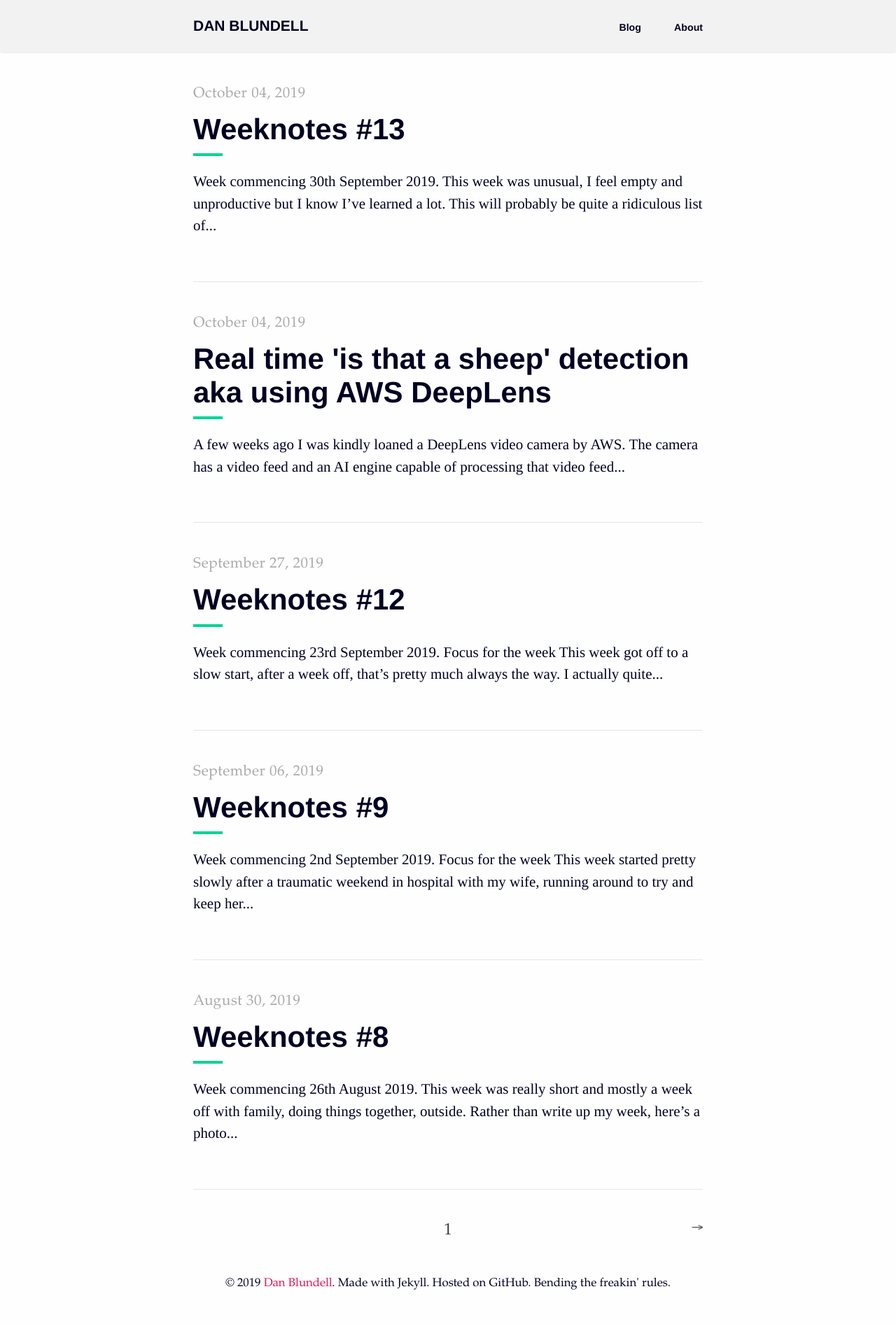
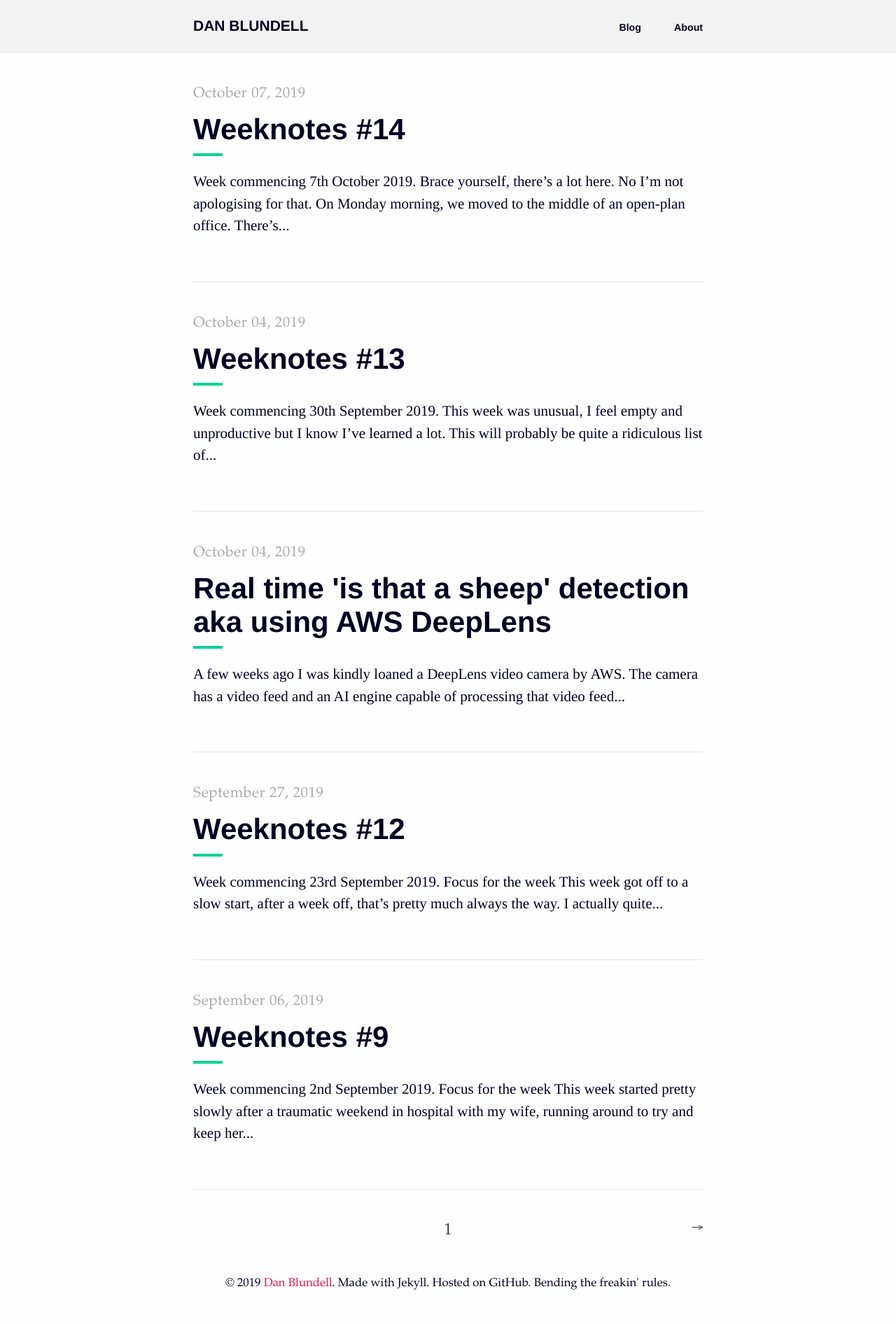
Before and after one commit to danblundell/danblundell.github.io, a Jekyll site: the page built from index.html, in a window 1280 px wide. Shown: the whole page at 70% size. Built offline with Jekyll 4.4.1, drawn with Linux system fonts in a browser that asks for light colours; the list of posts is cut into pages by our own code; part of the change alters nothing that is shown.

Commit message:
add weeknotes 14

```diff
--- /dev/null
+++ b/_posts/2019-10-07-weeknotes-14.md
@@ -0,0 +1,145 @@
+---
+layout: post
+title: "Weeknotes #14"
+date: "2019-10-07"
+meta: ""
+image: ""
+categories: ["weeknotes"]
+published: true
+---
+
+Week commencing 7th October 2019.
+
+Brace yourself, there's a lot here. No I'm not apologising for that.
+
+On Monday morning, we moved to the middle of an open-plan office. There's a lot of politics (aka nonsense) as to why this had to happen but most important to me was the impact on our team as individuals. We used to be tucked away in a corner, around a long, slightly oval board room style table. There were banks of tall cupboards either side of our corner that formed wall-like structures around us. It was a calm and trusted space for our team to work and communicate together.
+
+By contrast, we're lucky to have fairly diverse team, we work hard to bring together all manner of lunatic for the public good. The advantage of such a diverse team is one that's full of individuals with different needs, routines and (as they describe them) 'quirks.' To be the close-knit team we are means a vast amount of trust and safety with each other, that is, in part, a product of our environment so an uprooting shift to a completely open plan office floor posed a few issues. This week, and for a few weeks to come, we'll be working out other ways to help each other handle the change. On a positive note, the physical changes this week mean we've made time to check in with each other to see how the move has affected us.
+
+![View of the open-plan office with some people in the background standing around][office-img]
+
+The move will become normal soon enough but it reminded me just how far many organisations still have to go to really understand how to develop better cultures, norms and ways of operating that actually have empathy for people. As an aside, This forced change occurred during world mental health week. 'Nuff said.
+
+
+## Distraction of the week
+
+One thing that stood out this week was another chapter of what I am now calling "Dan's memoirs on why [separation of duties][sod] is radically unproductive."
+
+It began with a security certificate that was expiring (yes, fight off the yawn if you can). Anyway, at the risk of over-explaining, if you've not come across them before, security certificates are the 'padlock' in your browsers address bar when you visit a website. They stop Snoopy McSnoopersons spying on your internet use. Security certificates have an expiry date and need renewing every now and then. For the certificates our team is in control of, I implemented a process a while back where we didn't need to do anything. The certificates just renewed automagically and we got a lovely little email that told us everything was dandy, no panic, no effort, just handled.
+
+Recently, however, there've been a few 'situations' shall we call them where we've not been able to use that process, don't ask why, it still baffles me even now and I've wasted far too much time getting frustrated by the madness of it already.
+
+Long story short, I spent Tuesday in a seemingly never-ending email chain waiting for someone to take responsibility for a certificate renewal. It was becoming more and more urgent and it was a certificate that's not within my team's responsibility but I'd somehow become involved (the joy of CC in email). Eventually, I gave up waiting for someone to step up and dealt with it myself. I'm _really_ trying not to take control of situations but I equally cannot stand by and watch customers and end-users be let down by a lack of ownership, proactiveness and pragmatism. Sometimes it doesn't matter about following a process to the letter, sometimes, things just need doing and we can work out who's budget code to use later. It's probably not that big'a deal. </rant>
+
+Oh, and the reason [separation of duties][sod] pains me in situations like this? In my experience of it, separation of duties actively discourages collaboration. Its a notion designed to improve security, however, it aims to do this by keeping things separated, security through obscurity. If we want safer systems of work, we need to build trust through openness and transparency rather than segregation. [Don't @ me][me-twitter].
+
+
+## Leadership meetings
+
+We had a budget and leadership team meetings this week too. The budget meeting was really useful, we now have a shared an understanding of where we are at financially for the year. We asked some good introspective questions, and ultimately found some gaps in the way we work.
+
+We learned that we're not great at being consistent in the way we do things throughout the team. Processes like; when we invoice and _how_ we invoice, when we move projects from one stage to another and how we close projects down are all have a slightly different method and reasoning by each of us in the team. Equally, our reasoning or focus changes over time. We're a team that's grown from 4 to 40 in 4 years and thinking about it now, that's steady enough growth to not really notice how much we've changed.
+
+We came up with a plan to plug some holes and [Steve][steve] is going to write up a clearer version of what we do so that we can all work out if we _are_ doing the same thing. From there, we can be more conscious of our learning and the changes we make.
+
+On the other hand, the leadership team meeting wasn't fun for me, a few things happened and I ended up inside my own head because I couldn't mentally be in the room. I've learned over the past few years that I can become quite clouded if I feel like someone attacks my values in public, so I retire to my own thoughts to reflect later instead, it's a coping mechanism.
+
+One of the great outcomes of writing [#weeknotes][weeknotes] for me has been the ability to reflect. Every part of me is invested in what I'm doing, I care deeply about the people around me, the work and making an impact, not changing the world, just taking meaning actions. At the time of the conflict in our leadership meeting, I felt attacked and I've learned to internalise that so that it doesn't do long term damage to relationships. Whilst writing these notes I actually feel like it was a really positive thing to have been challenged so openly. It wasn't [hot or cold conflict][hot-conflict] but somewhere in between and I'm now quite thankful that we're able to keep that kind of energy in our team – we're all invested in the work, it's inevitable that we'll get caught up in disagreement. The way it was handled by our [great leader][cheryl-twitter] was really impressive. I'm grateful that we all have such a commitment to learning and improvement in the team.
+
+I've just previewed these notes I'm conscious how long they are but I actually need to get the rest of this out for my own sanity.
+
+Anthony has continued to push himself, delivering time and time again on not only his technical ability but his self-confidence. This week he facilitated the daily stand-up, initiated multiple conversations with me and others and continued to deliver a really high standard of work. The most impressive and satisfying thing is the level of consideration Anthony gives to his actions. He exudes intent.
+
+
+Will is continuing to really embrace his role as a senior in some of the best possible ways. He started a [side project][will-bot] a while ago and decided to use it as an opportunity to bring other people from the team in to work on it together.
+
+![Will as an apprentice looks like young Harry Potter][will-hp-img]{:class="fr"}
+
+These last few weeks he's really been an example of leading people well. He's been open, encouraging and adapted to the needs of each person that's collaborated with him. Equally, Will's constant emphasis on optimisation is becoming his most powerful weapon, coaching others in really thinking through problems and considering the impact of the decisions we're making.
+
+I mean, what higher level of acknowledgement of someone's impact can you get than teammates sharing memes of each other.
+
+
+## Lectures
+
+Last but no means least, Thursday and Friday I started a Global Strategy module for my post-grad.
+
+We worked through a series of exercises, research and concepts developed through the 1960s to present day, many of which I'd not understood in such detail before and the academic focus really helped me understand some of the research theories that back up the events and decision making that I'm seeing day to day in the organisations we work with.
+
+Over the two days, we covered two main areas; [Porterian strategy][msc-porter], [Resource Based View][msc-rbv] strategy. Neither of which I completely agree with but the exciting part of the course is that I'm not supposed to.
+
+The best part of the two days was the debate with each other in the lectures and working through exercises to model our own organisations against different strategic tools, I'll maybe publish my actual notes on these days separately but for now, here's my scrawlings on [Porter's 5-forces][msc-porter-forces] when applied to the shared IT service we work in.
+
+![Porters five forces model applied to LGSS IT service][msc-porter-img]
+
+After being inspired by what I'd learned over the two days, I also decided to experiment with a practical application on my own team. It's still very much a work in progress but I drew up a variation on a [Wardley Map][wardley-maps] that shows dependencies between technologies we use and their evolution
+
+![Digital Wardley Map][wardley-map-img]
+
+It's not an entirely 'correct' use of a [Wardley map][wardley-maps] but it's helping me understand and evaluate how we work, what we use and the decisions we make in future. Next, I'll be mapping teams and roles into the map too to try and visualise the relationship between technology and people.
+
+## Redeeming the week
+
+As you may be able to tell, Monday to Thursday was pretty draining, if you can't I'm either really bad at writing with emotion or I've hidden it well. Either way, I left work almost every day angry, frustrated and exhausted.
+
+To try and turn the week around I took some out for myself before a lecture on Friday. I decided to do something positive for others in an effort to prove to myself that, just because I felt like I was on the receiving end of some crappy situations and behaviours this week it didn't mean I had to pass them on.
+
+So Friday morning, the day after [#worldmentalhealthday][twitter-mental], in a [Costa in Stoney Stratford][costa], I wrote eight thank you messages.
+
+I didn't write messages for everyone that I need to thank but just a few people that I've talked with about mental health or people that stood out as an example of how to talk honestly and sensibly.
+
+<blockquote class="twitter-tweet" data-link-color="#E81C4F"><p lang="en" dir="ltr">Thank you <a href="https://twitter.com/Redjotter?ref_src=twsrc%5Etfw">@redjotter</a> for being you. You somehow message me at just the right moments, when I feel like I’ve completely lost it and bring me back to reality. You are honest, trusted and have immense integrity. <a href="https://twitter.com/hashtag/WorldMentalHealthDay?src=hash&amp;ref_src=twsrc%5Etfw">#WorldMentalHealthDay</a></p>&mdash; Dan Blundell (@danblundell) <a href="https://twitter.com/danblundell/status/1182562655594274817?ref_src=twsrc%5Etfw">October 11, 2019</a></blockquote> <script async src="https://platform.twitter.com/widgets.js" charset="utf-8"></script>
+
+<blockquote class="twitter-tweet" data-link-color="#E81C4F"><p lang="en" dir="ltr">Thank you <a href="https://twitter.com/EmRoseBaz?ref_src=twsrc%5Etfw">@emrosebaz</a> for being an infectious insightful human, we’ve not known each other long but I’ve already learned so much from you. Please keep sharing. <a href="https://twitter.com/hashtag/WorldMentalHealthDay?src=hash&amp;ref_src=twsrc%5Etfw">#WorldMentalHealthDay</a></p>&mdash; Dan Blundell (@danblundell) <a href="https://twitter.com/danblundell/status/1182562824146575360?ref_src=twsrc%5Etfw">October 11, 2019</a></blockquote>
+
+<blockquote class="twitter-tweet" data-link-color="#E81C4F"><p lang="en" dir="ltr">Thank you <a href="https://twitter.com/citizenharris1?ref_src=twsrc%5Etfw">@citizenharris1</a> for joining our team for only a short while but having a long lasting impact. You are always welcome back. <a href="https://twitter.com/hashtag/WorldMentalHealthDay?src=hash&amp;ref_src=twsrc%5Etfw">#WorldMentalHealthDay</a></p>&mdash; Dan Blundell (@danblundell) <a href="https://twitter.com/danblundell/status/1182562935702458368?ref_src=twsrc%5Etfw">October 11, 2019</a></blockquote>
+
+<blockquote class="twitter-tweet" data-link-color="#E81C4F"><p lang="en" dir="ltr">Thank you <a href="https://twitter.com/benthompson?ref_src=twsrc%5Etfw">@benthompson</a> and <a href="https://twitter.com/jamesallworth?ref_src=twsrc%5Etfw">@jamesallworth</a> for opening my eyes to a whole world I didn’t realise existed, we’ve never met and probably never will but you’ve taught me so much. <a href="https://twitter.com/hashtag/WorldMentalHealthDay?src=hash&amp;ref_src=twsrc%5Etfw">#WorldMentalHealthDay</a></p>&mdash; Dan Blundell (@danblundell) <a href="https://twitter.com/danblundell/status/1182563117043257344?ref_src=twsrc%5Etfw">October 11, 2019</a></blockquote>
+
+<blockquote class="twitter-tweet" data-link-color="#E81C4F"><p lang="en" dir="ltr">Thank you <a href="https://twitter.com/swardley?ref_src=twsrc%5Etfw">@swardley</a>, your continued contributions, sense of community and openness have changed my world in ways you’ll never experience but I’m pretty sure, that is one of the reasons why you do what you do. <a href="https://twitter.com/hashtag/WorldMentalHealthDay?src=hash&amp;ref_src=twsrc%5Etfw">#WorldMentalHealthDay</a></p>&mdash; Dan Blundell (@danblundell) <a href="https://twitter.com/danblundell/status/1182563160043282432?ref_src=twsrc%5Etfw">October 11, 2019</a></blockquote>
+
+<blockquote class="twitter-tweet" data-link-color="#E81C4F"><p lang="en" dir="ltr">Thank you <a href="https://twitter.com/reinikainen?ref_src=twsrc%5Etfw">@reinikainen</a> and <a href="https://twitter.com/Jo_Carter64?ref_src=twsrc%5Etfw">@jo_carter64</a>. There was a day in your office in Cardiff where you changed the path I was on. <a href="https://twitter.com/hashtag/worldmentalhealthday?src=hash&amp;ref_src=twsrc%5Etfw">#worldmentalhealthday</a></p>&mdash; Dan Blundell (@danblundell) <a href="https://twitter.com/danblundell/status/1182563275088842752?ref_src=twsrc%5Etfw">October 11, 2019</a></blockquote>
+
+<blockquote class="twitter-tweet" data-link-color="#E81C4F"><p lang="en" dir="ltr">Thank you <a href="https://twitter.com/sdpurr?ref_src=twsrc%5Etfw">@sdpurr</a>. You’re one of the best people I’ve ever worked with. Your ability to lead people _and_ deliver gives people support, meaning and clarity like few others. <a href="https://twitter.com/hashtag/worldmentalhealthday?src=hash&amp;ref_src=twsrc%5Etfw">#worldmentalhealthday</a></p>&mdash; Dan Blundell (@danblundell) <a href="https://twitter.com/danblundell/status/1182563373063528449?ref_src=twsrc%5Etfw">October 11, 2019</a></blockquote>
+
+<blockquote class="twitter-tweet" data-link-color="#E81C4F"><p lang="en" dir="ltr">Thank you <a href="https://twitter.com/oh_cat?ref_src=twsrc%5Etfw">@oh_cat</a> for putting my band on in Oxford back in the day and then for being an incredible human enough to take time out to come and hang with my family in Bath years later. I hope you and your family have a ream of great days together. <a href="https://twitter.com/hashtag/worldmentalhealthday?src=hash&amp;ref_src=twsrc%5Etfw">#worldmentalhealthday</a></p>&mdash; Dan Blundell (@danblundell) <a href="https://twitter.com/danblundell/status/1182563451606110208?ref_src=twsrc%5Etfw">October 11, 2019</a></blockquote>
+
+## Done.
+
+If you made it to the end of this, thank you for bearing with. I'm writing this first thing on Monday morning because I needed the weekend to process what on earth last week even was.
+
+There were also a tonne of things I  _couldn't_ write about, so count yourself lucky there.
+
+Weeknotes as therapy is a thing.
+
+### Recommendations
+
+* [Measuring psychological safety][measuring-safety] – a really important factor in building high performing teams is proven to be Psychological safety. This great read was shared by [Emily], thanks as ever.
+* [Malt Kiln Farm Shop][malt-kiln] – Being outside is one of my favourite things. I like the cold and love my family dearly so  what better way to round off my week on a high than to be outside picking pumpkins with the best people I know. Go spend some time outside, even if it's not at this wonderful farm shop.
+
+![Malt Kiln farm shop pumpkins][pumpkin-image]{:class="squash-center"}
+
+
+
+[costa]: https://www.google.com/maps?q=costa+stony+stratford&rlz=1C5CHFA_enGB846GB846&um=1&ie=UTF-8&sa=X&ved=0ahUKEwjO28CDuZvlAhVUiFwKHZlFC7AQ_AUIEigB
+[msc-porter]: https://en.wikipedia.org/wiki/Michael_Porter
+[msc-porter-forces]: https://en.wikipedia.org/wiki/Porter%27s_five_forces_analysis
+[wardley-maps]: https://medium.com/wardleymaps
+[msc-rbv]:https://en.wikipedia.org/wiki/Resource-based_view
+[twitter-mental]: https://twitter.com/hashtag/WorldMentalHealthDay
+[wardley-map-img]: /img/content/weeknotes-14-wardley-map.png
+[office-img]: /img/content/weeknotes-14-office.jpg
+[will-hp-img]: /img/content/weeknotes-14-will-hp.jpg
+[will-bot]: https://github.com/lgss/SkillsChatbot
+[hot-conflict]: https://hbr.org/2014/06/to-resolve-a-conflict-first-decide-is-it-hot-or-cold
+[cheryl-twitter]: https://twitter.com/cheryldoran
+[steve]: https://www.twitter.com/sdpurr
+[sod]: https://en.wikipedia.org/wiki/Separation_of_duties
+[me-twitter]: https://www.twitter.com/danblundell
+[weeknotes]: https://twitter.com/hashtag/weeknotes
+[msc-porter-img]: /img/content/weeknotes-14-five-forces.jpg
+
+[measuring-safety]: https://medium.com/@mcleanonline/measuring-psychological-safety-81dd1da91915
+[malt-kiln]:https://www.maltkilnfarmshop.co.uk/
+[emily]: https://www.twitter.com/emrosebaz
+[pumpkin-image]: /img/content/weeknotes-14-malt-kiln.jpg
--- a/_sass/tale/_post.scss
+++ b/_sass/tale/_post.scss
@@ -44,6 +44,11 @@
         margin-left: 1rem;
         margin-bottom: 1rem;
       }
+      &.squash-center {
+        width: 50%;
+        margin-top: 1rem;
+        margin-bottom: 1rem;
+      }
     }
   }
 
```
Also changed, not shown: img/content/weeknotes-14-malt-kiln.jpg (added), img/content/weeknotes-14-office.jpg (added), img/content/weeknotes-14-wardley-map.png (added), img/content/weeknotes-14-will-hp.jpg (added), 1 other file.
